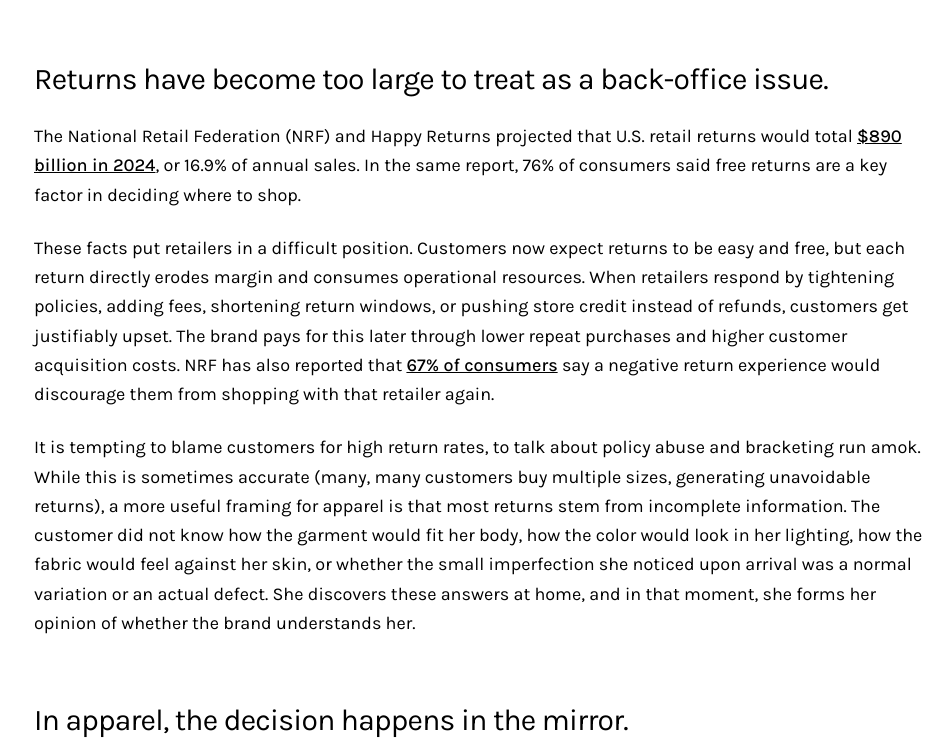
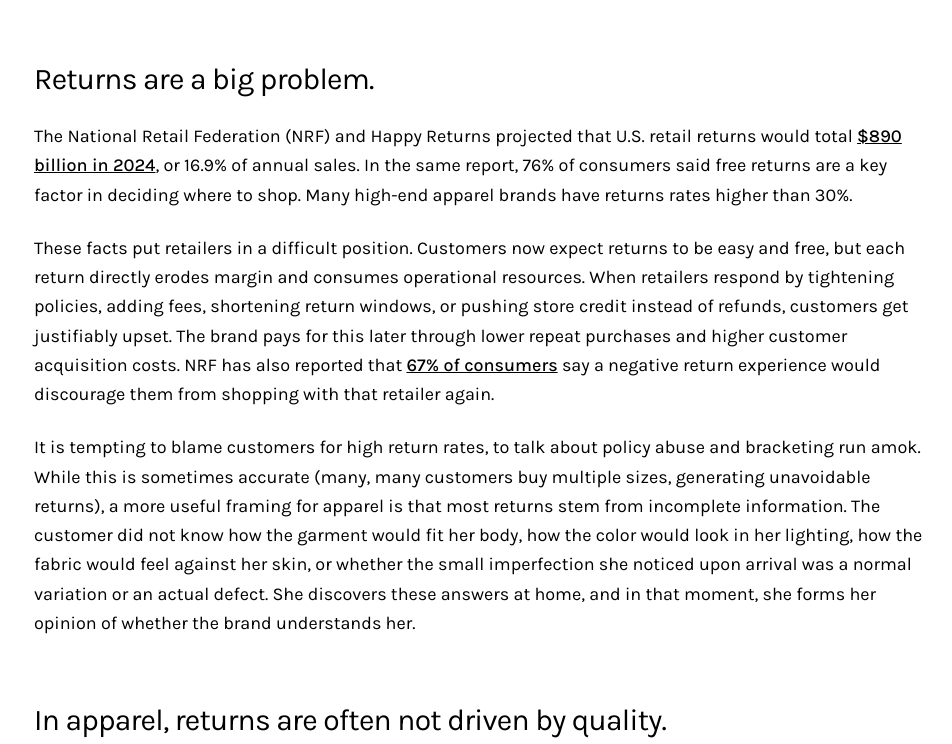
Before and after one commit to MaterialModel/returnsignals-www, an Astro site: page /blog/return-starts-before-return in a window 1280 px wide. Shown: the part 2301-3045 px from the top of the page, without its empty margins (158-1110 px from the left). Built offline with nearby package versions, Linux system fonts and the light colour scheme; Astro itself is replaced by a stand-in of ours; no server answers.

Commit message:
small fixes

```diff
--- a/src/content/blog/return-starts-before-return.mdx
+++ b/src/content/blog/return-starts-before-return.mdx
@@ -25,15 +25,15 @@ The problem is that dissatisfaction rarely begins at the moment a ticket is crea
 
 <TimelineOfDissatisfaction />
 
-## Returns have become too large to treat as a back-office issue.
+## Returns are a big problem.
 
-The National Retail Federation (NRF) and Happy Returns projected that U.S. retail returns would total <a href="https://nrf.com/media-center/press-releases/nrf-and-happy-returns-report-2024-retail-returns-total-890-billion" target="_blank" rel="noopener noreferrer">$890 billion in 2024</a>, or 16.9% of annual sales. In the same report, 76% of consumers said free returns are a key factor in deciding where to shop.
+The National Retail Federation (NRF) and Happy Returns projected that U.S. retail returns would total <a href="https://nrf.com/media-center/press-releases/nrf-and-happy-returns-report-2024-retail-returns-total-890-billion" target="_blank" rel="noopener noreferrer">$890 billion in 2024</a>, or 16.9% of annual sales. In the same report, 76% of consumers said free returns are a key factor in deciding where to shop. Many high-end apparel brands have returns rates higher than 30%.
 
 These facts put retailers in a difficult position. Customers now expect returns to be easy and free, but each return directly erodes margin and consumes operational resources. When retailers respond by tightening policies, adding fees, shortening return windows, or pushing store credit instead of refunds, customers get justifiably upset. The brand pays for this later through lower repeat purchases and higher customer acquisition costs. NRF has also reported that <a href="https://nrf.com/media-center/press-releases/nrf-and-happy-returns-report-2024-retail-returns-total-890-billion" target="_blank" rel="noopener noreferrer">67% of consumers</a> say a negative return experience would discourage them from shopping with that retailer again.
 
 It is tempting to blame customers for high return rates, to talk about policy abuse and bracketing run amok. While this is sometimes accurate (many, many customers buy multiple sizes, generating unavoidable returns), a more useful framing for apparel is that most returns stem from incomplete information. The customer did not know how the garment would fit her body, how the color would look in her lighting, how the fabric would feel against her skin, or whether the small imperfection she noticed upon arrival was a normal variation or an actual defect. She discovers these answers at home, and in that moment, she forms her opinion of whether the brand understands her.
 
-## In apparel, the decision happens in the mirror.
+## In apparel, returns are often not driven by quality.
 
 Apparel returns are usually not due to catastrophic problems. The leading cause is fit; the garment simply does not work on the customer's body. After that comes appearance, when the color or style looks different in person than it did online. <a href="https://www.powerreviews.com/research/apparel-shopping-trends-2023/merchandise-returns/" target="_blank" rel="noopener noreferrer">PowerReviews found</a> that 39% of consumers return apparel because it doesn't fit, and 28% return it because it didn't look as expected. Some of the brands we talked to reported that fit was responsible for up to 60% of their returns.
 
```
